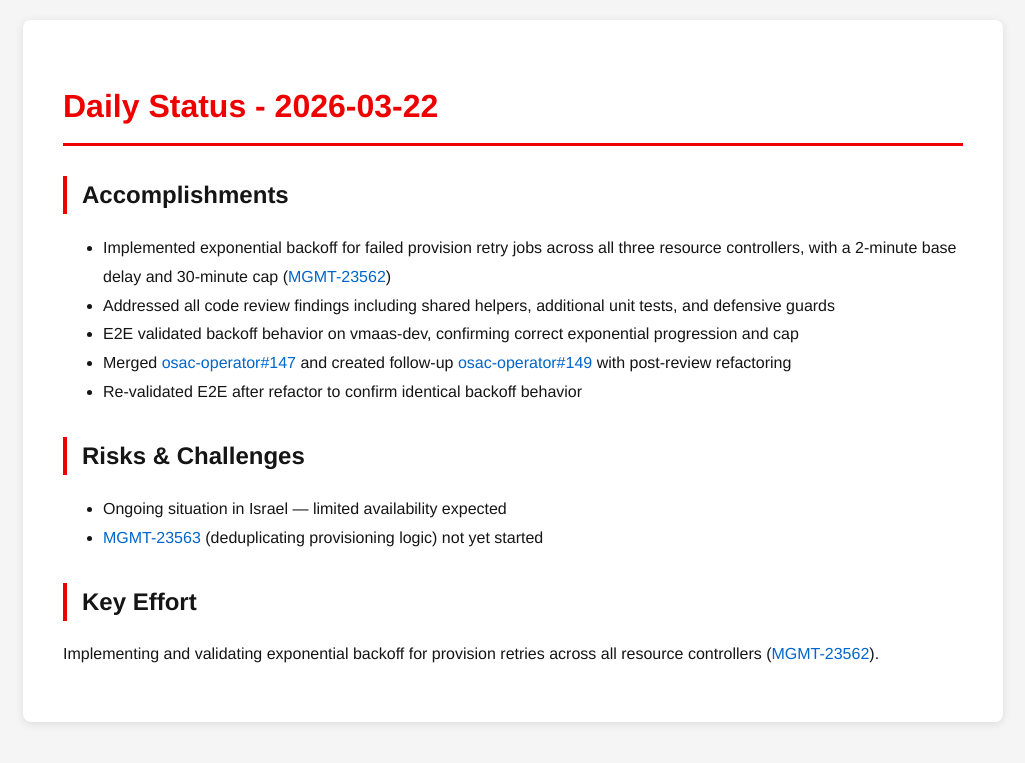
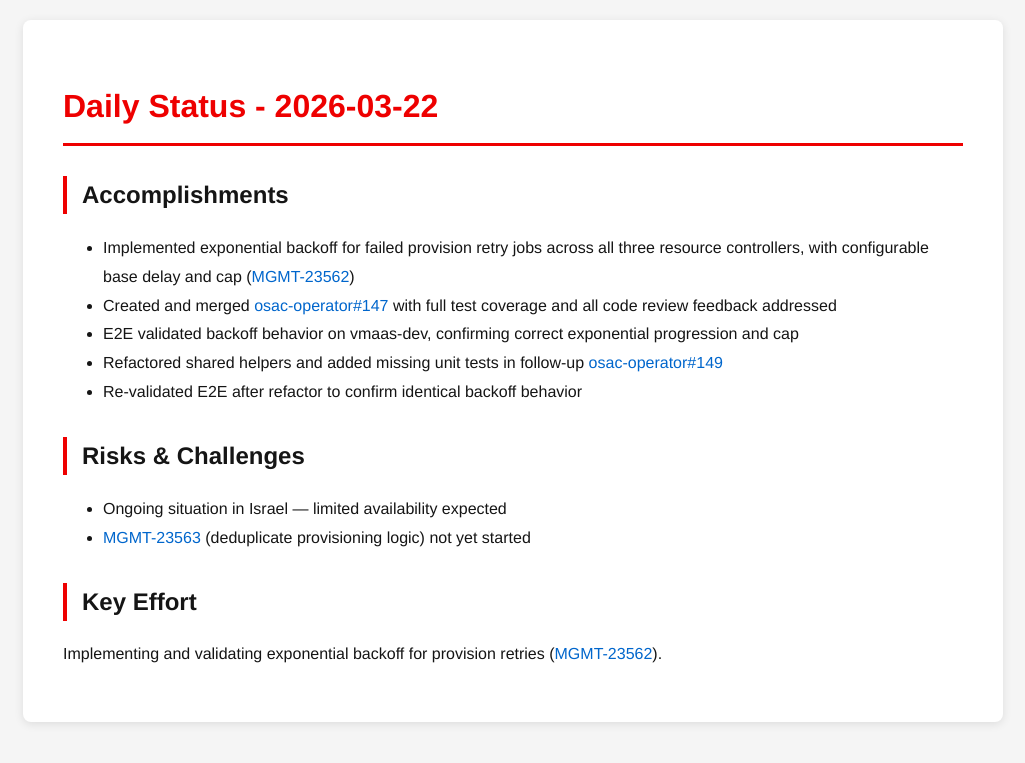
Before and after one commit to tzvatot/daily-status, a Jekyll site: the page built from 2026-03-22.md, in a window 1280 px wide. Shown: the top 763 px of the page, without its empty margins (127-1152 px from the left). Built offline with Jekyll 4.4.1, drawn with Linux system fonts in a browser that asks for light colours.

Commit message:
Daily status update - 2026-03-22

```diff
--- a/2026-03-22.md
+++ b/2026-03-22.md
@@ -7,15 +7,15 @@ date: 2026-03-22
 # Daily Status - 2026-03-22
 
 ## Accomplishments
-- Implemented exponential backoff for failed provision retry jobs across all three resource controllers, with a 2-minute base delay and 30-minute cap ([MGMT-23562](https://issues.redhat.com/browse/MGMT-23562))
-- Addressed all code review findings including shared helpers, additional unit tests, and defensive guards
+- Implemented exponential backoff for failed provision retry jobs across all three resource controllers, with configurable base delay and cap ([MGMT-23562](https://issues.redhat.com/browse/MGMT-23562))
+- Created and merged [osac-operator#147](https://github.com/osac-project/osac-operator/pull/147) with full test coverage and all code review feedback addressed
 - E2E validated backoff behavior on vmaas-dev, confirming correct exponential progression and cap
-- Merged [osac-operator#147](https://github.com/osac-project/osac-operator/pull/147) and created follow-up [osac-operator#149](https://github.com/osac-project/osac-operator/pull/149) with post-review refactoring
+- Refactored shared helpers and added missing unit tests in follow-up [osac-operator#149](https://github.com/osac-project/osac-operator/pull/149)
 - Re-validated E2E after refactor to confirm identical backoff behavior
 
 ## Risks & Challenges
 - Ongoing situation in Israel — limited availability expected
-- [MGMT-23563](https://issues.redhat.com/browse/MGMT-23563) (deduplicating provisioning logic) not yet started
+- [MGMT-23563](https://issues.redhat.com/browse/MGMT-23563) (deduplicate provisioning logic) not yet started
 
 ## Key Effort
-Implementing and validating exponential backoff for provision retries across all resource controllers ([MGMT-23562](https://issues.redhat.com/browse/MGMT-23562)).
+Implementing and validating exponential backoff for provision retries ([MGMT-23562](https://issues.redhat.com/browse/MGMT-23562)).
```
